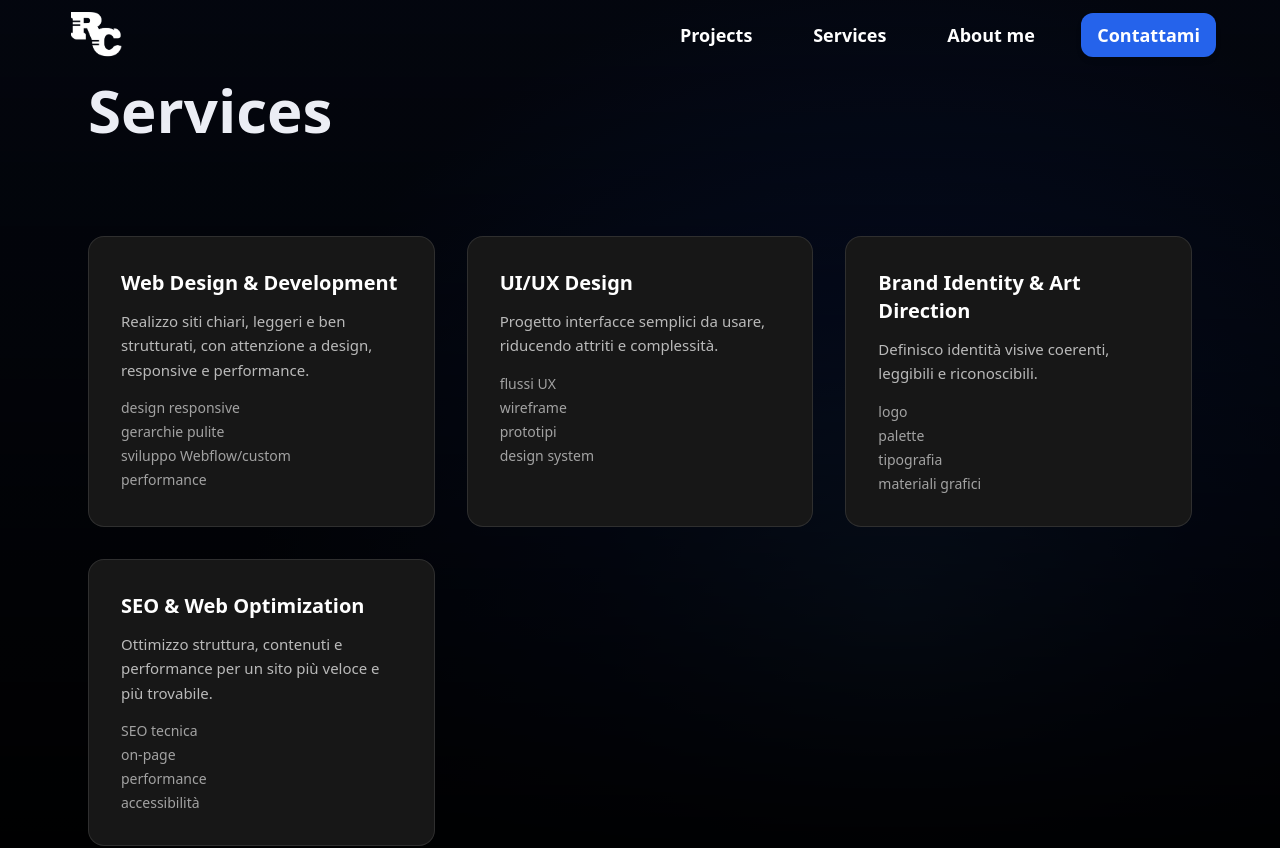
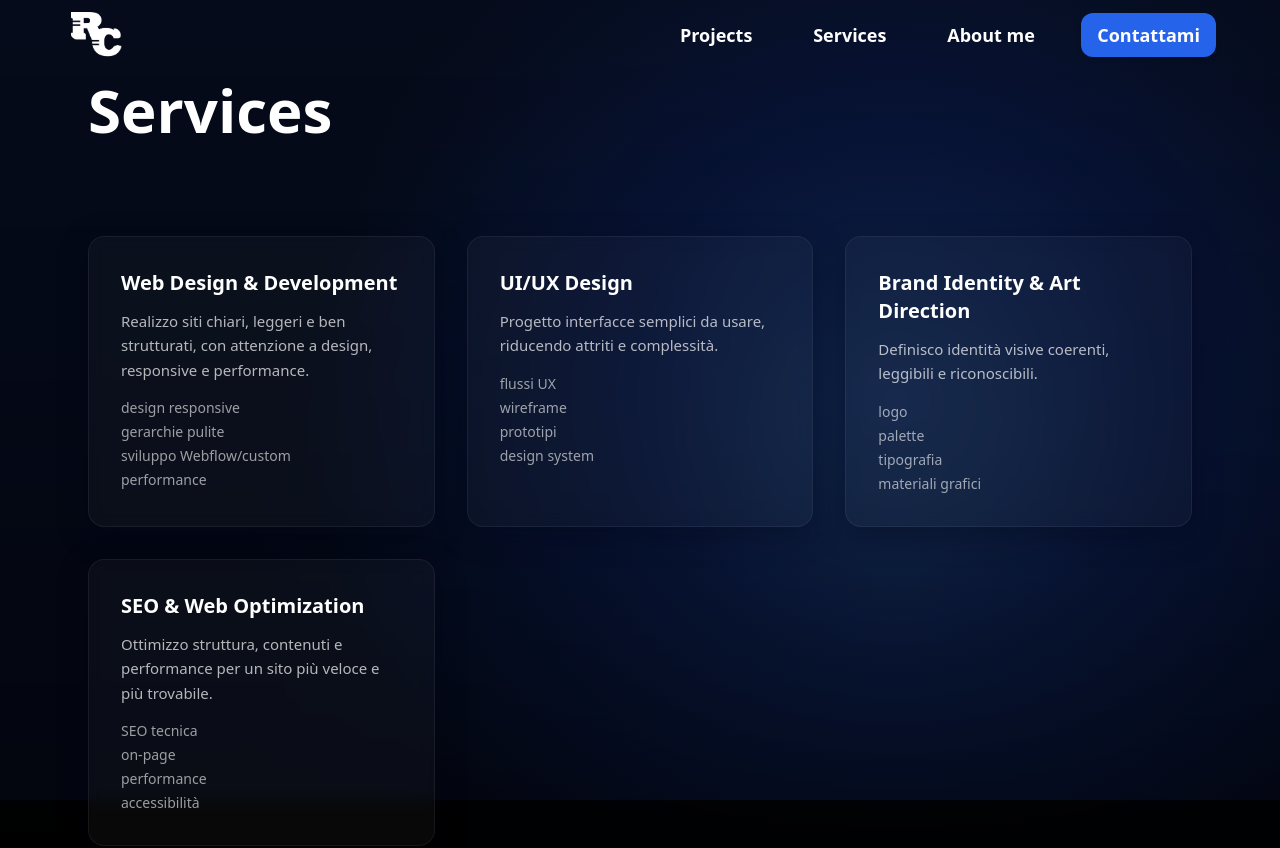
Before and after one commit to Riccardocassis/personal-website-v2, a Vue app: page /services in a window 1280 px wide. Shown: the top 848 px of the page. Built offline with nearby package versions, Linux system fonts and the light colour scheme.

Commit message:
Aggiorna il layout del componente Services, aggiungendo uno sfondo gradiente e modificando le classi delle schede per una presentazione più coerente e visivamente accattivante.

```diff
--- a/src/pages/Services.vue
+++ b/src/pages/Services.vue
@@ -1,5 +1,7 @@
 <template>
-  <section class="max-w-6xl mx-auto px-4 py-20 text-white">
+  <section class="relative max-w-6xl mx-auto px-4 py-20 text-white">
+    <div class="fixed inset-0 pointer-events-none z-0" aria-hidden="true" style="background: radial-gradient(circle at 70% 50%, rgba(59,130,246,0.22), rgba(29,78,216,0.16) 28%, rgba(30,58,138,0.10) 60%);"></div>
+    <div class="relative z-10">
     <header class="mb-4 px-2">
       <h1 class="text-3xl md:text-6xl font-extrabold text-white leading-tight">Services</h1>
     </header>
@@ -16,7 +18,7 @@
 
     <div class="services-grid grid grid-cols-1 sm:grid-cols-2 lg:grid-cols-2 xl:grid-cols-3 gap-8 px-2">
       <!-- Card 1 -->
-      <article class="service-card bg-neutral-900 border border-white/10 p-8 rounded-2xl transform transition-all duration-300 hover:-translate-y-1 hover:border-blue-500" tabindex="0">
+      <article class="service-card bg-transparent border p-8 rounded-2xl transform transition-all duration-300 hover:-translate-y-1 hover:border-blue-500" tabindex="0">
         <h2 class="text-xl font-semibold text-white mb-3">Web Design & Development</h2>
         <p class="text-white/70 leading-relaxed text-[15px]">Realizzo siti chiari, leggeri e ben strutturati, con attenzione a design, responsive e performance.</p>
         <ul class="mt-4 space-y-1 text-white/60 text-sm">
@@ -28,7 +30,7 @@
       </article>
 
       <!-- Card 2 -->
-      <article class="service-card bg-neutral-900 border border-white/10 p-8 rounded-2xl transform transition-all duration-300 hover:-translate-y-1 hover:border-blue-500" tabindex="0">
+      <article class="service-card bg-transparent border p-8 rounded-2xl transform transition-all duration-300 hover:-translate-y-1 hover:border-blue-500" tabindex="0">
         <h2 class="text-xl font-semibold text-white mb-3">UI/UX Design</h2>
         <p class="text-white/70 leading-relaxed text-[15px]">Progetto interfacce semplici da usare, riducendo attriti e complessità.</p>
         <ul class="mt-4 space-y-1 text-white/60 text-sm">
@@ -40,7 +42,7 @@
       </article>
 
       <!-- Card 3 -->
-      <article class="service-card bg-neutral-900 border border-white/10 p-8 rounded-2xl transform transition-all duration-300 hover:-translate-y-1 hover:border-blue-500" tabindex="0">
+      <article class="service-card bg-transparent border p-8 rounded-2xl transform transition-all duration-300 hover:-translate-y-1 hover:border-blue-500" tabindex="0">
         <h2 class="text-xl font-semibold text-white mb-3">Brand Identity & Art Direction</h2>
         <p class="text-white/70 leading-relaxed text-[15px]">Definisco identità visive coerenti, leggibili e riconoscibili.</p>
         <ul class="mt-4 space-y-1 text-white/60 text-sm">
@@ -52,7 +54,7 @@
       </article>
 
       <!-- Card 4 -->
-      <article class="service-card bg-neutral-900 border border-white/10 p-8 rounded-2xl transform transition-all duration-300 hover:-translate-y-1 hover:border-blue-500" tabindex="0">
+      <article class="service-card bg-transparent border p-8 rounded-2xl transform transition-all duration-300 hover:-translate-y-1 hover:border-blue-500" tabindex="0">
         <h2 class="text-xl font-semibold text-white mb-3">SEO & Web Optimization</h2>
         <p class="text-white/70 leading-relaxed text-[15px]">Ottimizzo struttura, contenuti e performance per un sito più veloce e più trovabile.</p>
         <ul class="mt-4 space-y-1 text-white/60 text-sm">
@@ -64,6 +66,7 @@
       </article>
 
 
+    </div>
     </div>
   </section>
 </template>
@@ -82,6 +85,12 @@
 }
 .service-card {
   opacity: 1; /* ensure visible by default */
+  /* glass effect */
+  background: rgba(255,255,255,0.03);
+  -webkit-backdrop-filter: blur(8px);
+  backdrop-filter: blur(8px);
+  border-color: rgba(255,255,255,0.06);
+  box-shadow: 0 8px 30px rgba(2,6,23,0.35);
   animation: fadeInUp 0.7s cubic-bezier(.22,1,.32,1) both;
 }
 .service-card:nth-child(1) { animation-delay: 0.06s; }
```
